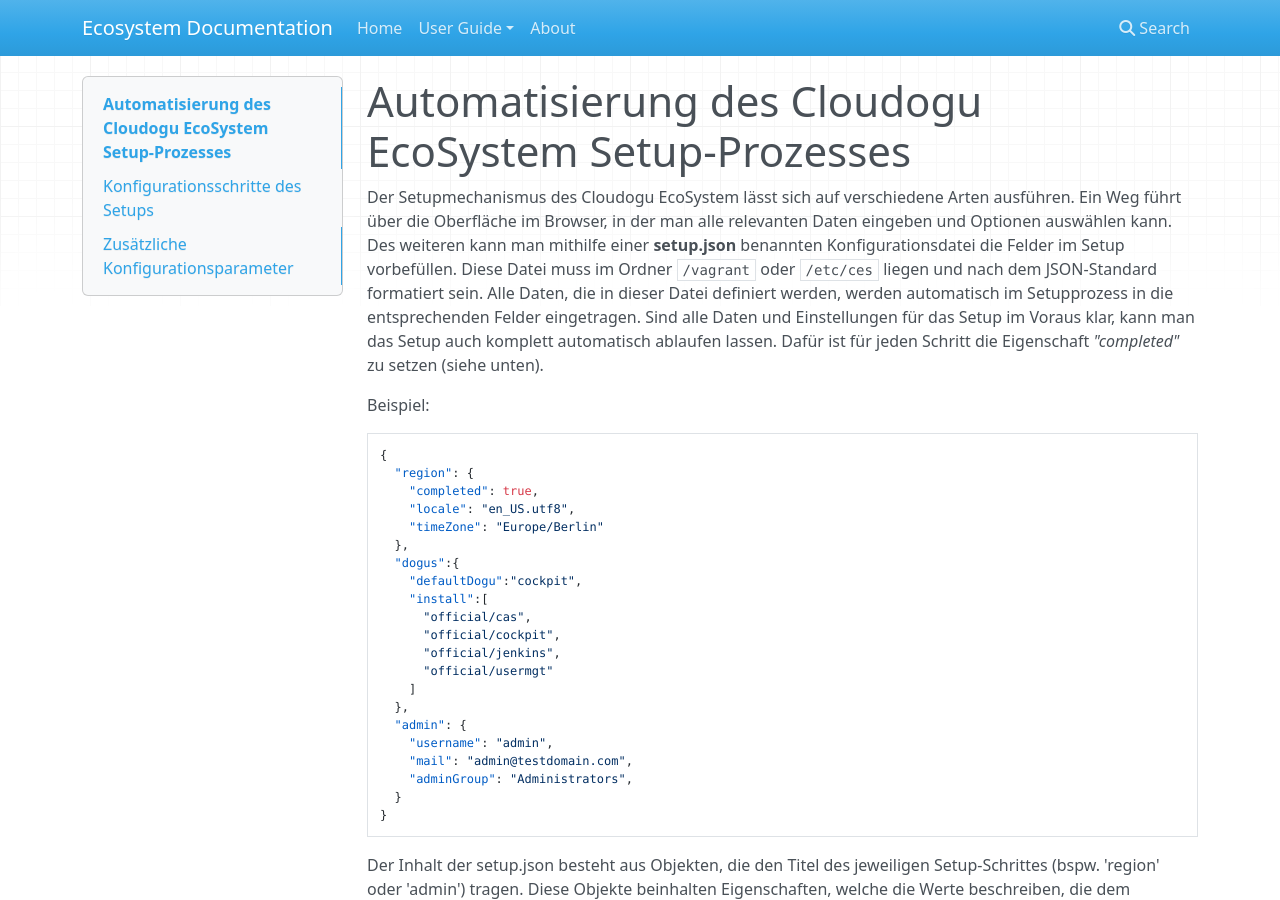
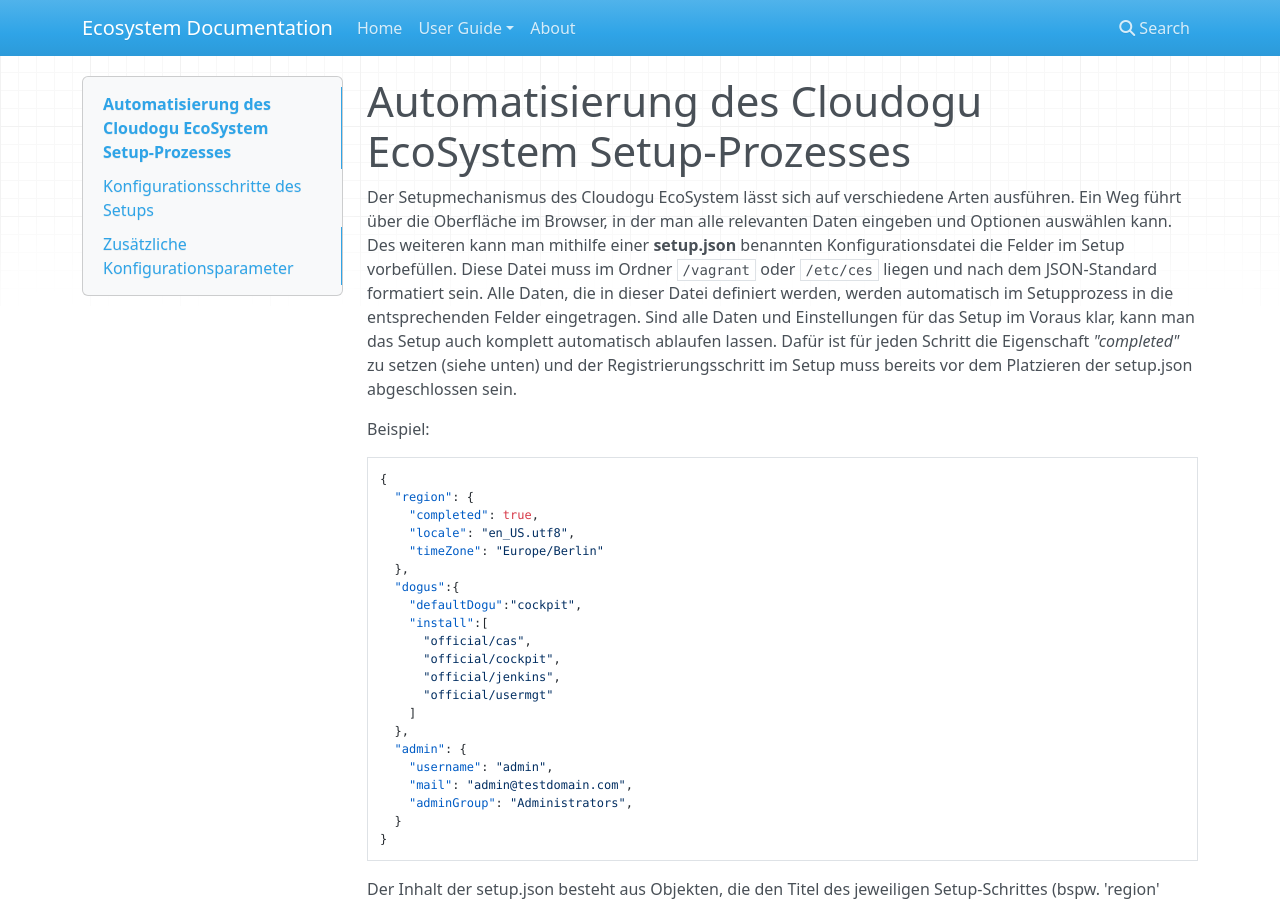
Before and after one commit to cloudogu/ecosystem, an MkDocs documentation site: the page built from docs/docs/user-guide/setup-json_de.md, in a window 1280 px wide and 900 px high. Built offline with MkDocs 1.6.1, drawn with Linux system fonts in a browser that asks for light colours; nearby versions of some CDN libraries; old or Windows-style settings are respelled for this version of MkDocs.

Commit message:
Update setup-json_de.md

```diff
--- a/docs/docs/user-guide/setup-json_de.md
+++ b/docs/docs/user-guide/setup-json_de.md
@@ -1,5 +1,5 @@
 # Automatisierung des Cloudogu EcoSystem Setup-Prozesses
-Der Setupmechanismus des Cloudogu EcoSystem lässt sich auf verschiedene Arten ausführen. Ein Weg führt über die Oberfläche im Browser, in der man alle relevanten Daten eingeben und Optionen auswählen kann. Des weiteren kann man mithilfe einer **setup.json** benannten Konfigurationsdatei die Felder im Setup vorbefüllen. Diese Datei muss im Ordner ``/vagrant`` oder ``/etc/ces`` liegen und nach dem JSON-Standard formatiert sein. Alle Daten, die in dieser Datei definiert werden, werden automatisch im Setupprozess in die entsprechenden Felder eingetragen. Sind alle Daten und Einstellungen für das Setup im Voraus klar, kann man das Setup auch komplett automatisch ablaufen lassen. Dafür ist für jeden Schritt die Eigenschaft *"completed"* zu setzen (siehe unten).
+Der Setupmechanismus des Cloudogu EcoSystem lässt sich auf verschiedene Arten ausführen. Ein Weg führt über die Oberfläche im Browser, in der man alle relevanten Daten eingeben und Optionen auswählen kann. Des weiteren kann man mithilfe einer **setup.json** benannten Konfigurationsdatei die Felder im Setup vorbefüllen. Diese Datei muss im Ordner ``/vagrant`` oder ``/etc/ces`` liegen und nach dem JSON-Standard formatiert sein. Alle Daten, die in dieser Datei definiert werden, werden automatisch im Setupprozess in die entsprechenden Felder eingetragen. Sind alle Daten und Einstellungen für das Setup im Voraus klar, kann man das Setup auch komplett automatisch ablaufen lassen. Dafür ist für jeden Schritt die Eigenschaft *"completed"* zu setzen (siehe unten) und der Registrierungsschritt im Setup muss bereits vor dem Platzieren der setup.json abgeschlossen sein.
 
 Beispiel:
 
```
